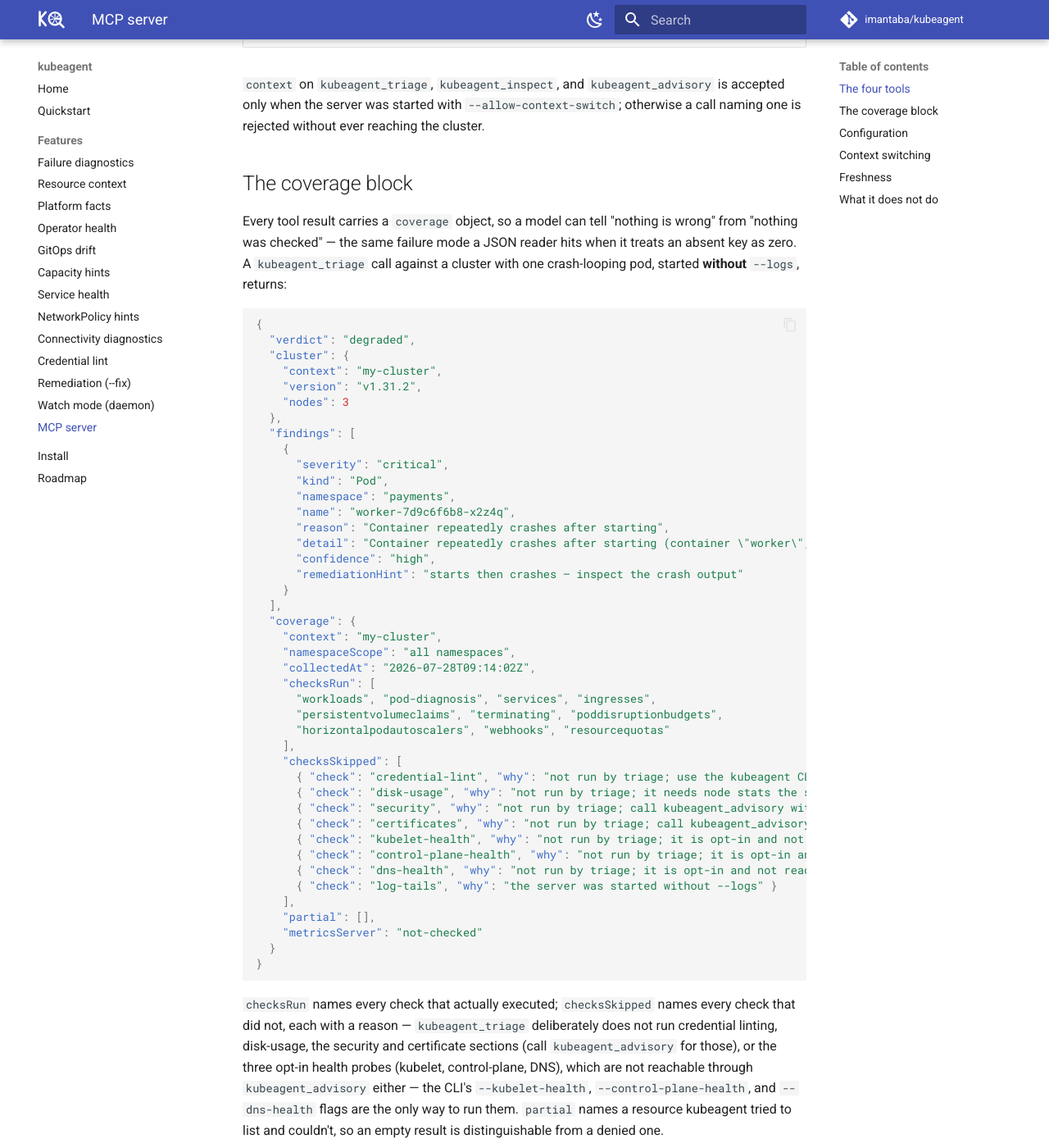
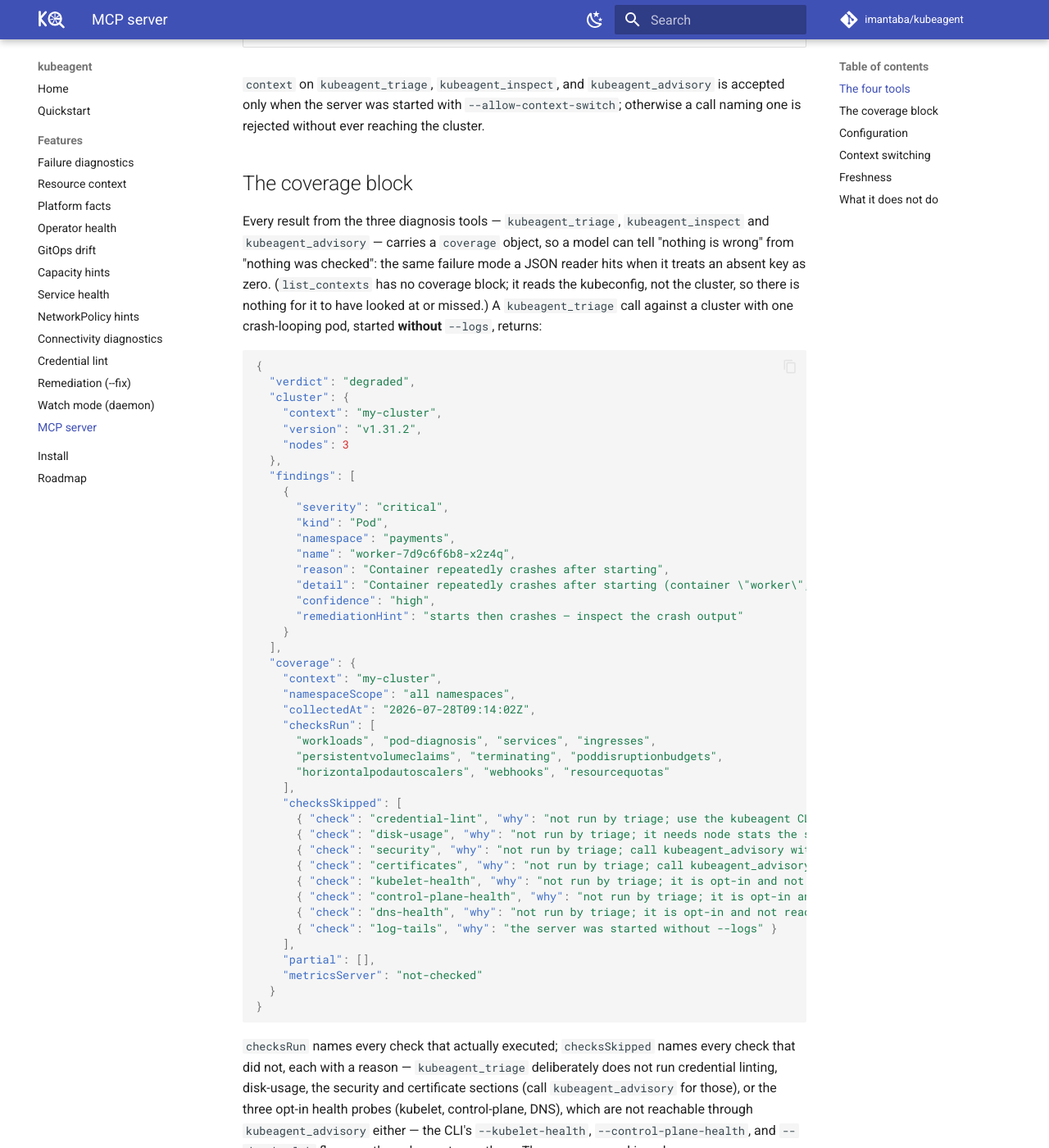
Before and after one commit to imantaba/kubeagent, an MkDocs documentation site: the page built from website/docs/features/mcp.md, in a window 1280 px wide and 1400 px high, scrolled down 949 px. Shown: the whole window at 82% size. Built offline with MkDocs 1.6.1 and Material for MkDocs 9.7.7, drawn with Linux system fonts in a browser that asks for light colours; comment, search, counter and statistics services are not loaded; some of the changed text lies outside the part shown.

Commit message:
docs: scope the coverage-block claim to the diagnosis tools
list_contexts returns no coverage block — it reads the kubeconfig, not the
cluster — so 'every tool result carries a coverage object' was false for one
of the four tools. Also name log-tails as the conditional eighth entry in
the checksSkipped example, which the surrounding prose left unexplained.

````diff
--- a/website/docs/features/mcp.md
+++ b/website/docs/features/mcp.md
@@ -32,10 +32,14 @@ otherwise a call naming one is rejected without ever reaching the cluster.
 
 ## The coverage block
 
-Every tool result carries a `coverage` object, so a model can tell "nothing
-is wrong" from "nothing was checked" — the same failure mode a JSON reader
-hits when it treats an absent key as zero. A `kubeagent_triage` call against
-a cluster with one crash-looping pod, started **without** `--logs`, returns:
+Every result from the three diagnosis tools — `kubeagent_triage`,
+`kubeagent_inspect` and `kubeagent_advisory` — carries a `coverage` object, so
+a model can tell "nothing is wrong" from "nothing was checked": the same
+failure mode a JSON reader hits when it treats an absent key as zero.
+(`list_contexts` has no coverage block; it reads the kubeconfig, not the
+cluster, so there is nothing for it to have looked at or missed.) A
+`kubeagent_triage` call against a cluster with one crash-looping pod, started
+**without** `--logs`, returns:
 
 ```json
 {
@@ -89,8 +93,11 @@ certificate sections (call `kubeagent_advisory` for those), or the three
 opt-in health probes (kubelet, control-plane, DNS), which are not reachable
 through `kubeagent_advisory` either — the CLI's `--kubelet-health`,
 `--control-plane-health`, and `--dns-health` flags are the only way to run
-them. `partial` names a resource kubeagent tried to list and couldn't, so an
-empty result is distinguishable from a denied one.
+them. Those seven are skipped on every `kubeagent_triage` call. The eighth
+entry above, `log-tails`, is the one that varies: it is skipped only because
+this server was started without `--logs`, and it moves to `checksRun` on a
+server started with it. `partial` names a resource kubeagent tried to list and
+couldn't, so an empty result is distinguishable from a denied one.
 
 `metricsServer` is the literal string `"not-checked"` until a call actually
 requests capacity data (`kubeagent_advisory` with section `"capacity"`); only
````
Also changed, not shown: CHANGELOG.md.
